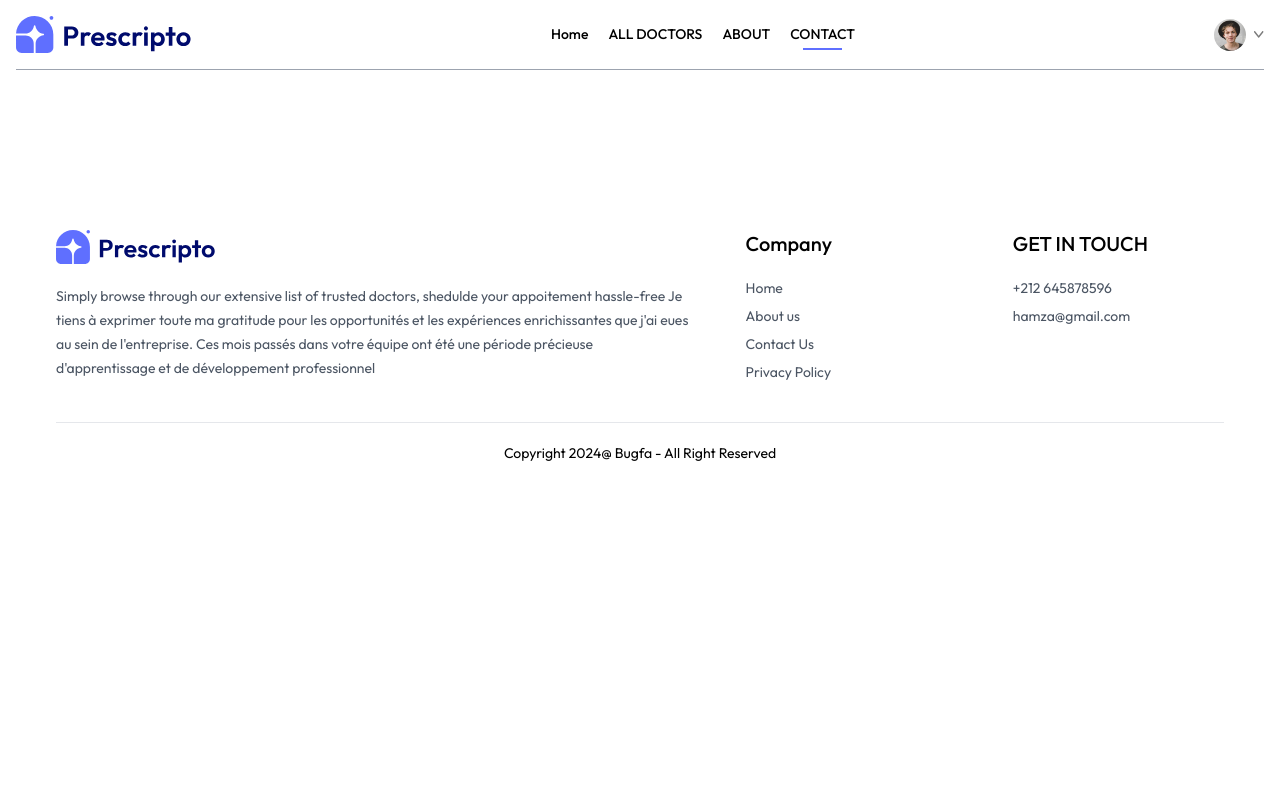
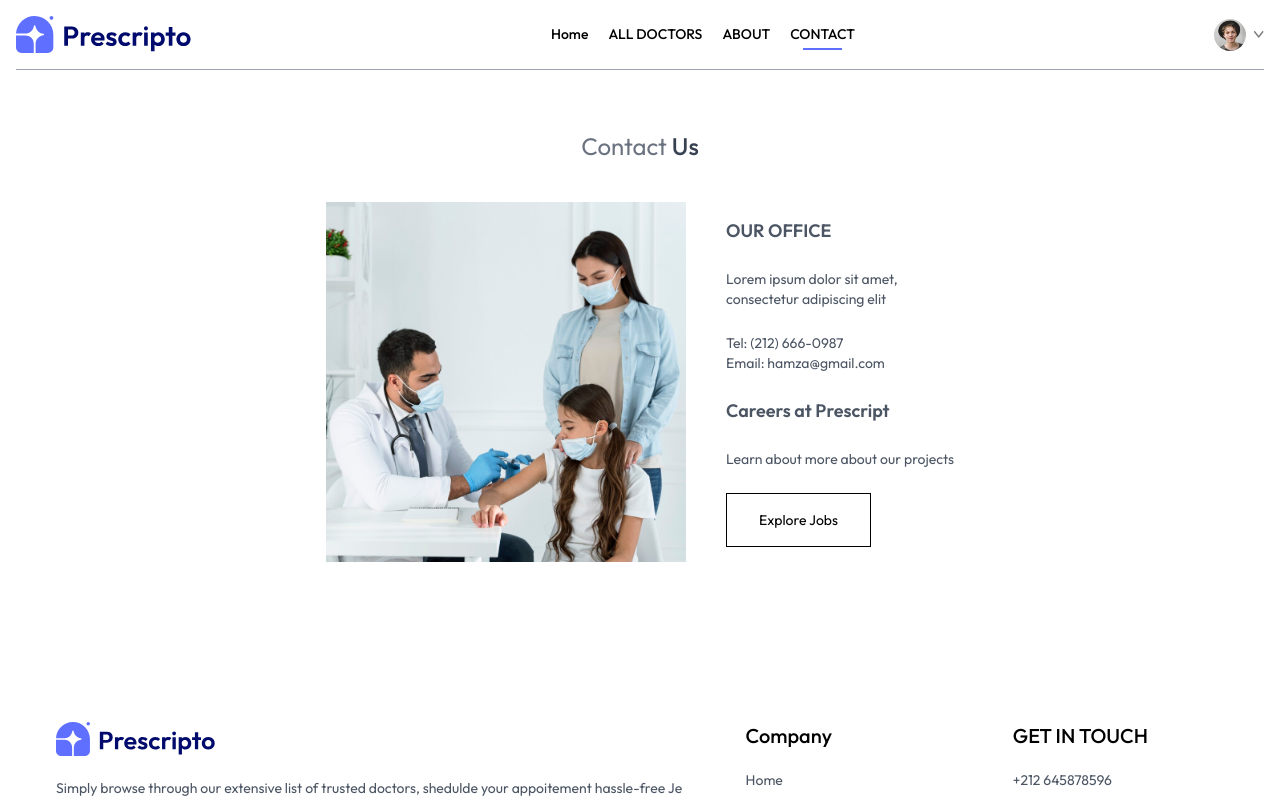
Before and after one commit to hamzarahmoun/doctor-appointement, a React (Vite) app in the folder frontend/: page /contact in a window 1280 px wide. Shown: the top 800 px of the page. Built offline with nearby package versions, Linux system fonts and the light colour scheme.

Commit message:
contact us page

```diff
--- a/frontend/src/pages/Contact.jsx
+++ b/frontend/src/pages/Contact.jsx
@@ -1,8 +1,24 @@
 import React from 'react'
+import { assets } from '../assets/assets_frontend/assets'
 
 const Contact = () => {
   return (
-        <div></div>
+    <div>
+      <div className='text-center text-2xl pt-10 text-gray-500'>
+        <p>Contact <span className='text-gray-700 font-medium'>Us</span></p>
+      </div>
+      <div className='my-10 flex flex-col justify-center md:flex-row gap-10 mb-28 text-sm'>
+        <img className='w-full md:max-w-[360px]' src={assets.contact_image} alt="" />
+        <div className='flex flex-col justify-center items-start gap-6'>
+          <p className='font-semibold text-lg text-gray-600'>OUR OFFICE</p>
+          <p className='text-gray-600'>Lorem ipsum dolor sit amet, <br />consectetur adipiscing elit</p>
+          <p className='text-gray-600'>Tel: (212) 666-0987 <br /> Email: hamza@gmail.com</p>
+          <p className='font-semibold text-lg text-gray-600'>Careers at Prescript</p>
+          <p className='text-gray-600'>Learn about more about our projects</p>
+          <button className='border border-black px-8 py-4 text-sm hover:bg-black hover:text-white transition-all duration-500'>Explore Jobs</button>
+        </div>
+      </div>
+    </div>
   )
 }
 
```
Lines whose indentation alone changed are shown as unchanged.
